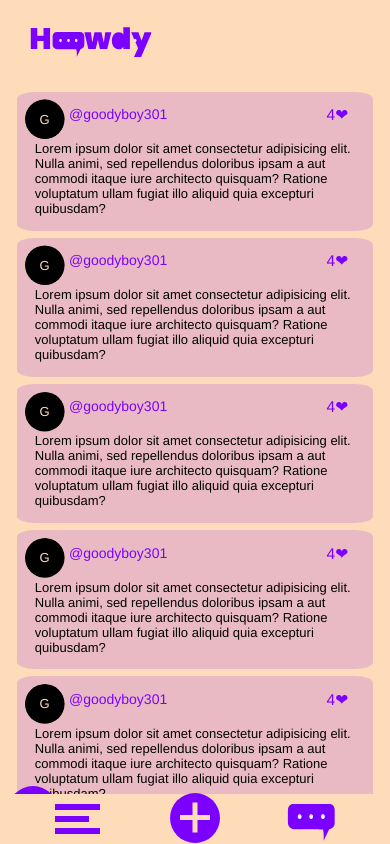
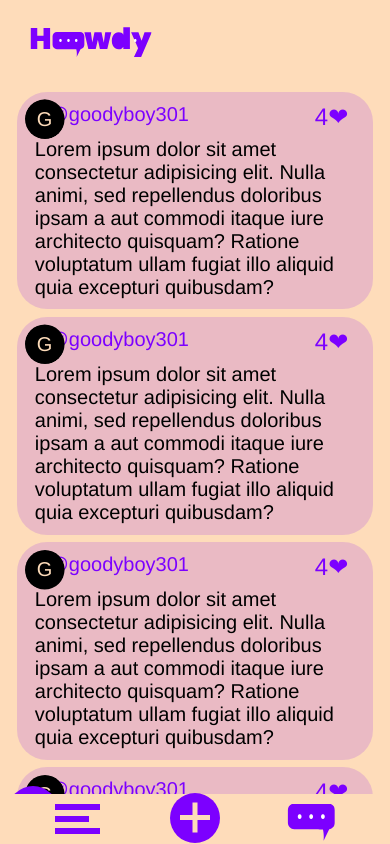
Before and after one commit to GoodyBoy301/Howdy-Frontend, a Vue app: page /explore in a window 390 px wide. Built offline with nearby package versions, Linux system fonts and the light colour scheme.

Commit message:
posts responsiveness

```diff
--- a/src/components/LayoutOne/Post.vue
+++ b/src/components/LayoutOne/Post.vue
@@ -82,4 +82,21 @@ article {
   padding: 5% 0 2% 3%;
   text-align: left;
 }
+@media (max-width: 900px) {
+  article {
+    border-radius: 30px;
+    font-size: 20px;
+  }
+  .user {
+    margin-left: 7%;
+    font-size: 20px;
+    margin-top: 1%;
+  }
+  .like {
+    margin-top: 1%;
+  }
+  .content {
+    padding: 2% 0 1% 3%;
+  }
+}
 </style>
```
